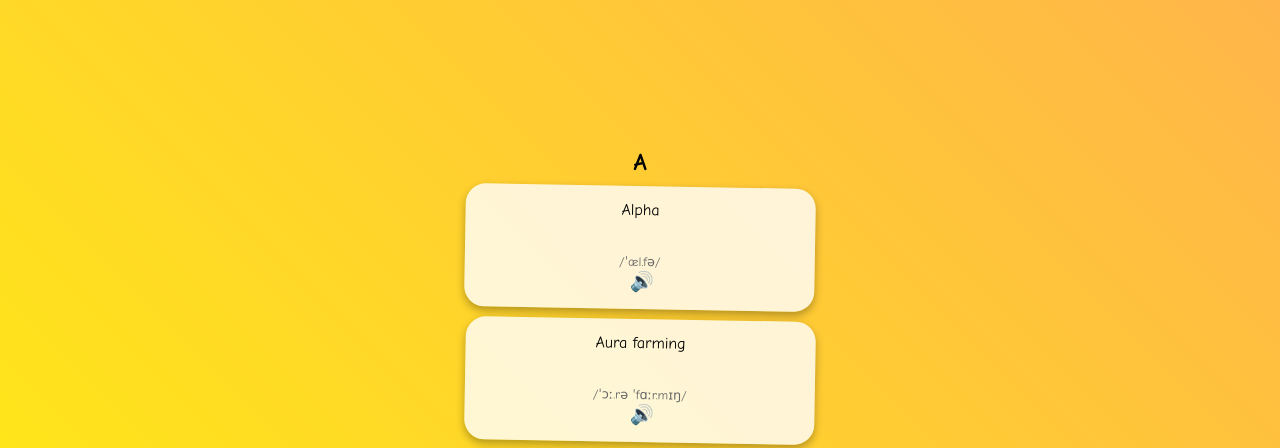
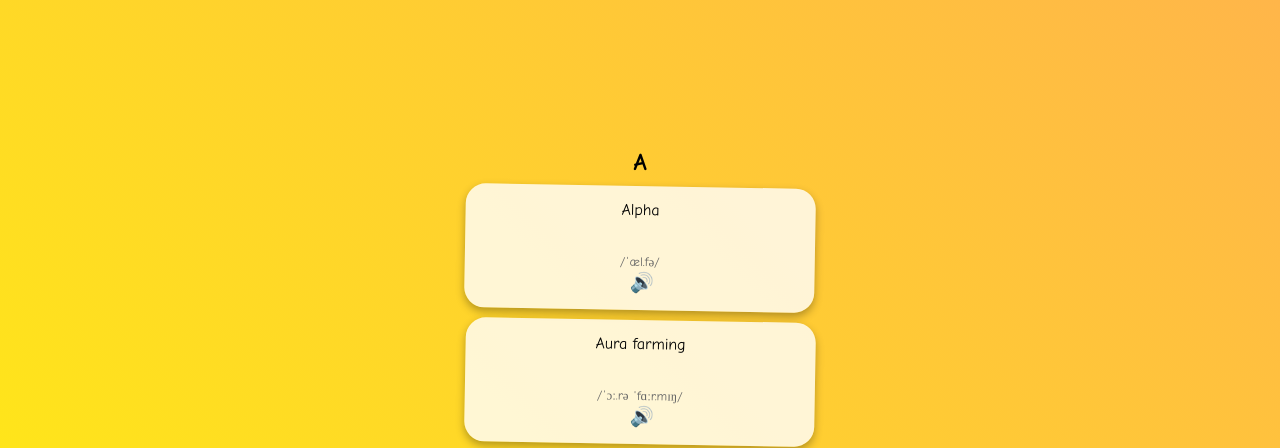
Before and after one commit to NabiWho/talasalitaanbrainrotjargons, a plain HTML site: page index.html in a window 1280 px wide. Shown: the part 273-721 px from the top of the page. Drawn offline with Linux system fonts and the light colour scheme.

Commit message:
Update design.css

```diff
--- a/design.css
+++ b/design.css
@@ -1,7 +1,7 @@
 body {
     margin: 0;
     padding: 0;
-    font-family: 'Comic Sans MS', cursive, sans-serif;
+    font-family: 'Comic Sans MS';
     background: linear-gradient(45deg, #ff0000, #00ff00, #0000ff, #ffff00, #ff00ff, #00ffff);
     background-size: 400% 400%;
     animation: memeGradient 5s ease infinite;
```
